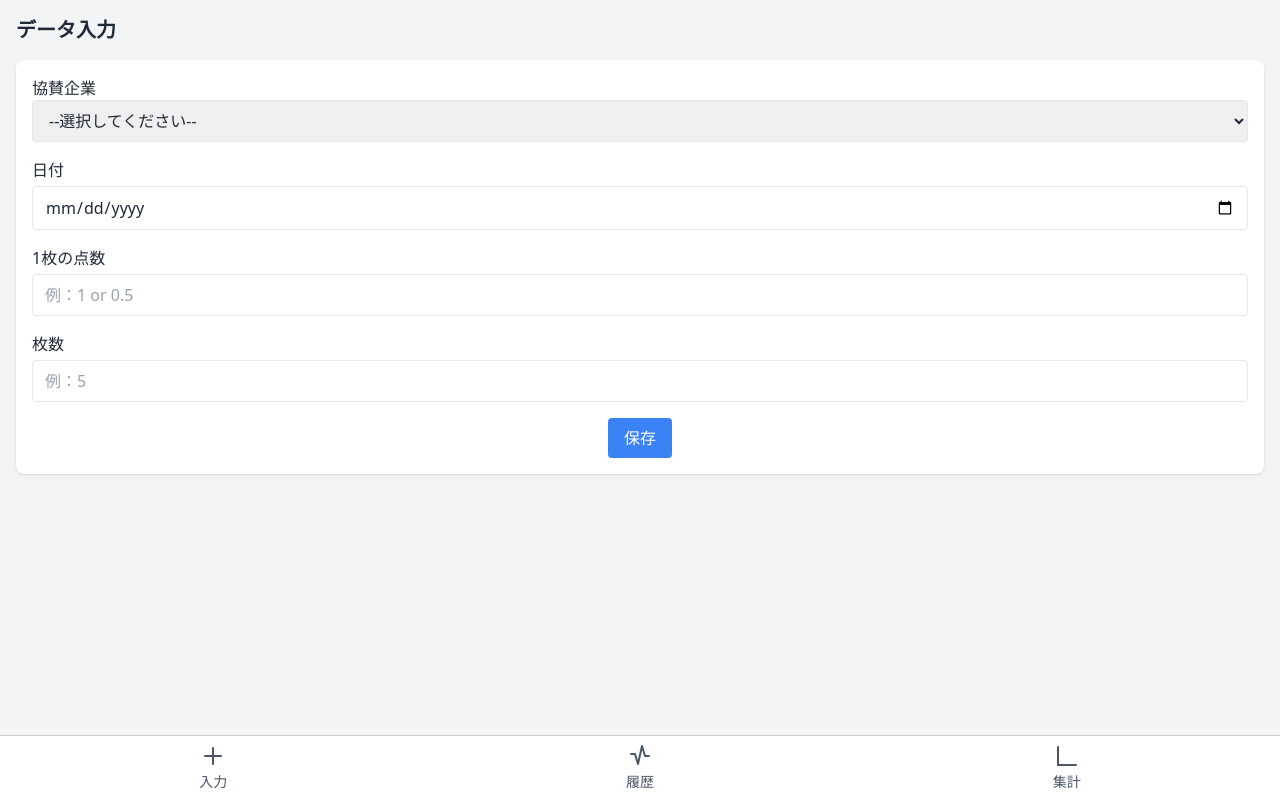
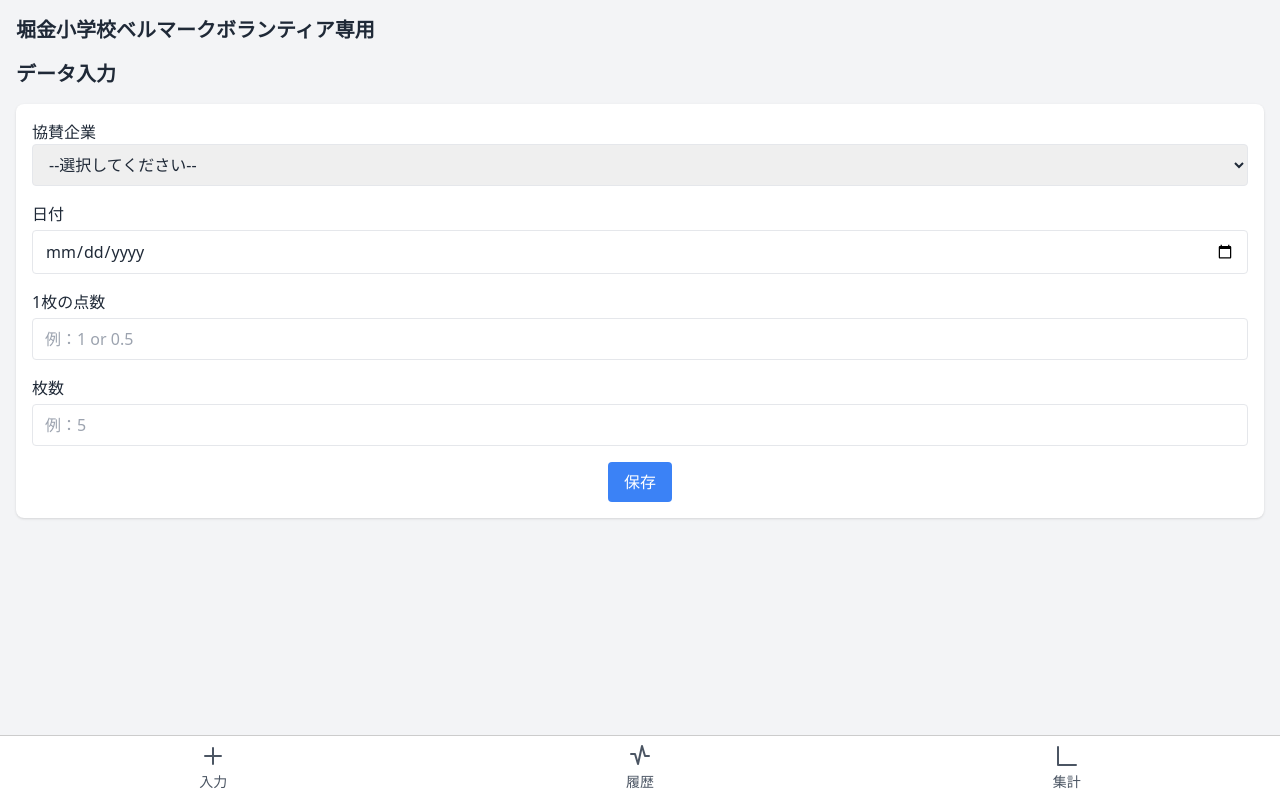
Before and after one commit to kusakabe-n/bellmark-tool, a plain HTML site: page index.html in a window 1280 px wide. Drawn offline with nearby package versions, Linux system fonts and the light colour scheme; a script that the page names is missing.

Commit message:
タイトル追加

```diff
--- a/index.html
+++ b/index.html
@@ -87,9 +87,9 @@
 
   <!-- メインコンテナ -->
   <div id="app" class="min-h-screen flex flex-col">
-
     <!-- コンテンツ部分 -->
     <main class="flex-grow p-4 mb-24">
+      <p class="text-xl font-semibold mb-4">堀金小学校ベルマークボランティア専用</p>
       <!-- 各画面を切り替える要素 -->
       <!-- 入力画面 -->
       <div id="screen-input" class="screen">
```
